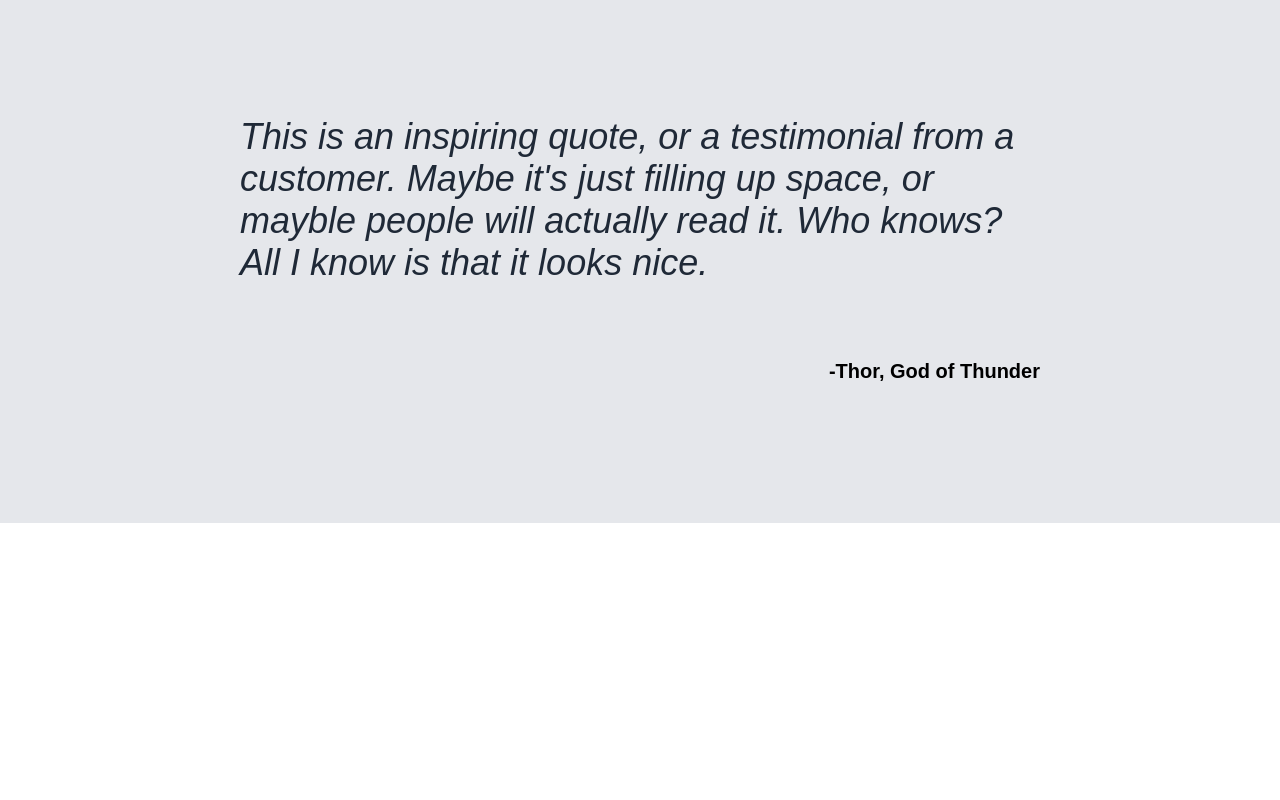
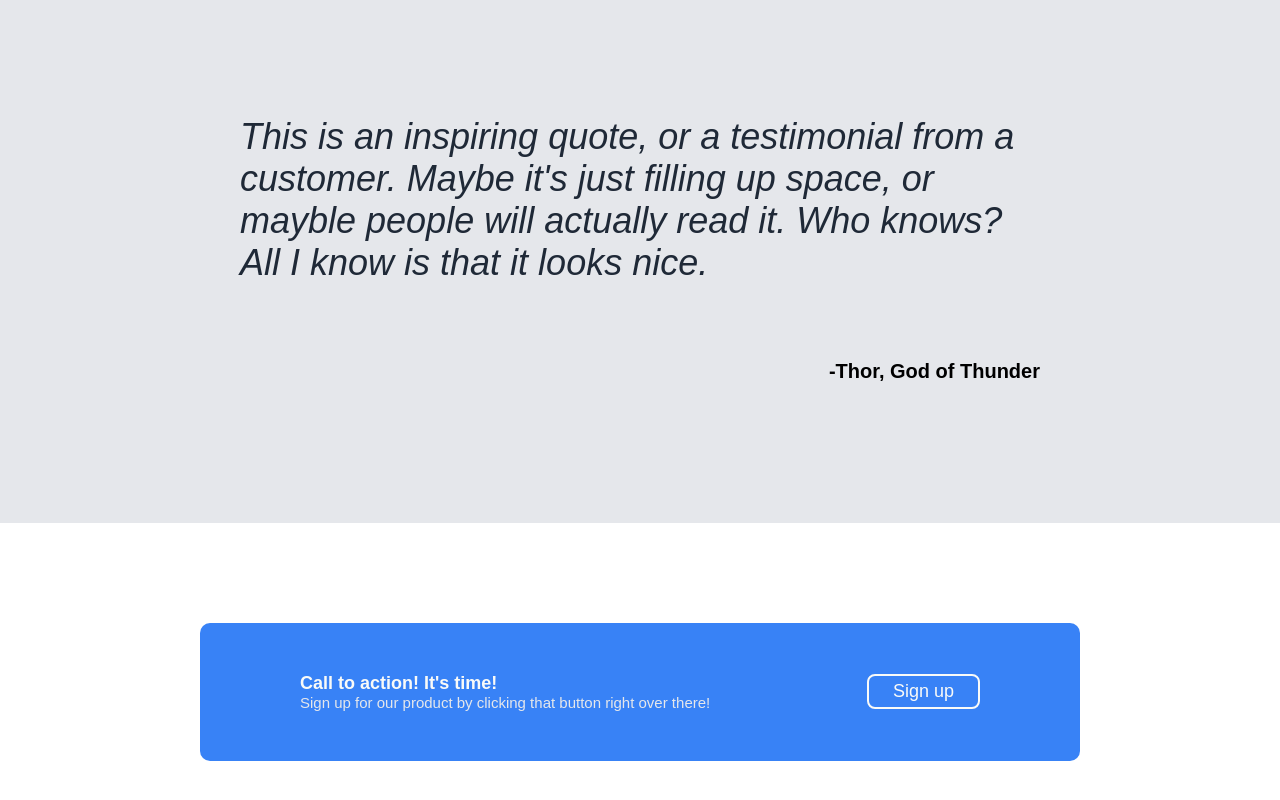
Before and after one commit to nathansquan/odin-landing-page, a plain HTML site: page index.html in a window 1280 px wide. Shown: the part 1100-1900 px from the top of the page. Before the commit the page ends 1623 px from the top, so only its background shows below. Drawn offline with Linux system fonts and the light colour scheme.

Commit message:
Develop call to action section

```diff
--- a/index.html
+++ b/index.html
@@ -71,4 +71,14 @@
 
             <p>-Thor, God of Thunder</p>
         </div>
+    <div class="sign-up">
+        <div class="sign-up-box">
+            <div class="text">
+                <div class="call-to-action">Call to action! It's time!</div>
+                <div class="sign-up-text">Sign up for our
+                    product by clicking that button right over there!</div>
+            </div>
+            <button name="button">Sign up</button>
+        </div>
+    </div>
 </html>
--- a/style.css
+++ b/style.css
@@ -121,7 +121,7 @@ figcaption {
 
 .info .image img {
     max-width: 150px;
-    border-radius: 10%;
+    border-radius: 10px;
     /* add blue border around images */
     border: 3px solid #3882F6;
 }
@@ -148,3 +148,40 @@ figcaption {
     font-size: 20px;
     font-weight: 700;
 }
+
+.sign-up-box {
+    display: flex;
+    align-items: center;
+    justify-content: space-between;
+    background-color: #3882F6;
+    margin: 100px 200px;
+    padding: 50px 100px;
+    border-radius: 10px;
+}
+
+.sign-up .text {
+    display: flex;
+    flex-direction: column;
+    font-family: sans-serif;
+}
+
+.sign-up .text .call-to-action {
+    color: #F9FAF8;
+    font-size: 18px;
+    font-weight: 800;
+}
+
+.sign-up .text .sign-up-text {
+    color: #E5E7EB;
+    font-size: 15px;
+}
+
+.sign-up .sign-up-box button {
+    background-color: #3882F6;
+    font-size: 18px;
+    color: #F9FAF8;
+    border-style: solid;
+    border-color: #F9FAF8;
+    padding: 5px 24px;
+    border-radius: 8px;
+}
```
